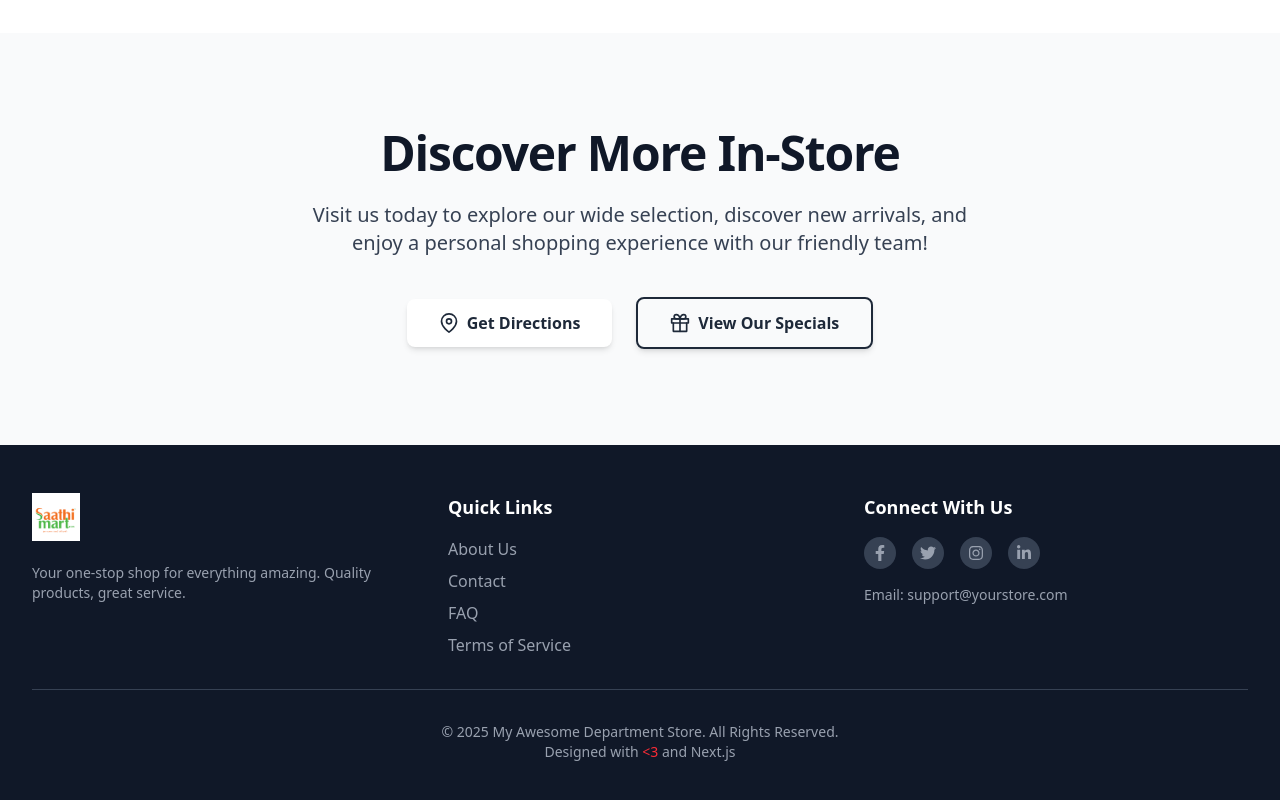
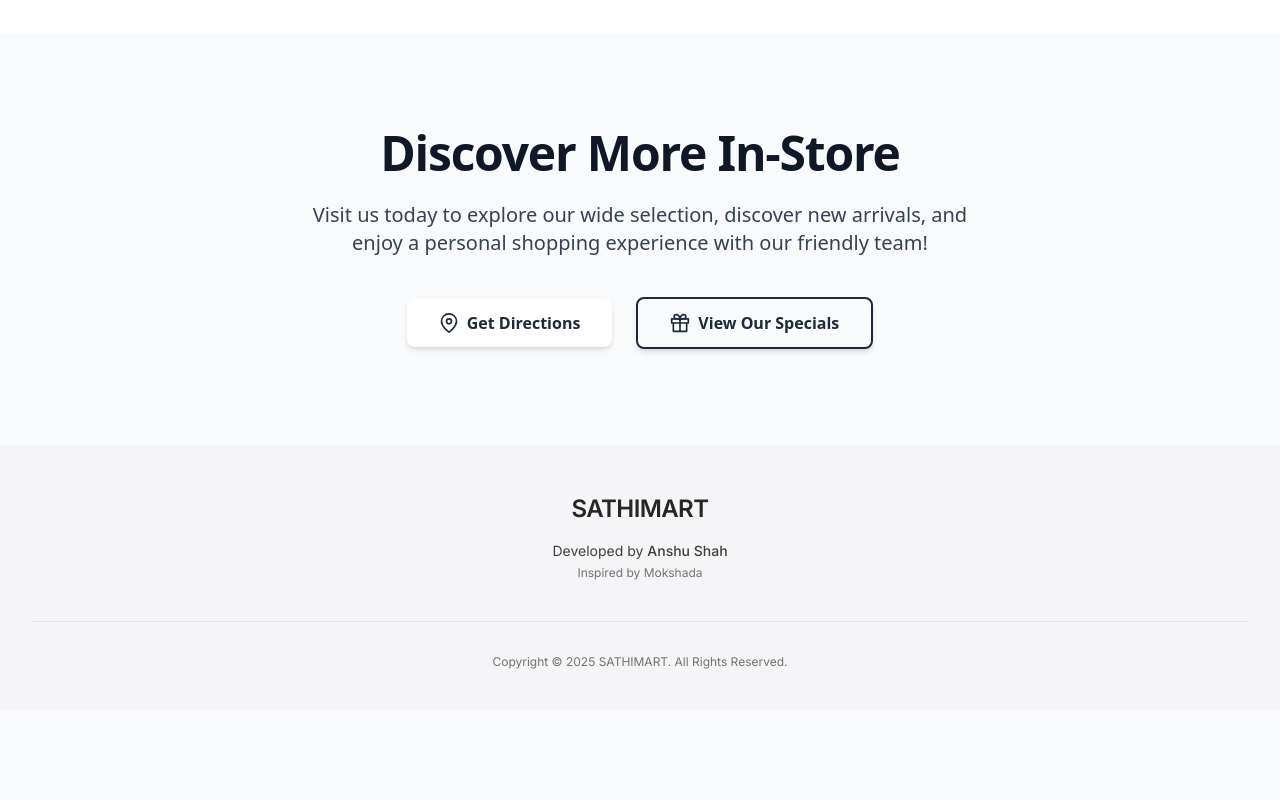
Before and after one commit to shahanshu/pathivara-store-pos, a Next.js app: page / in a window 1280 px wide. Shown: the part 2805-3605 px from the top of the page. After the commit the page ends 3515 px from the top, so only its background shows below. Built offline with nearby package versions, Linux system fonts and the light colour scheme; no server answers.

Commit message:
footer_added

```diff
--- a/app/components/landing/Footer.jsx
+++ b/app/components/landing/Footer.jsx
@@ -1,75 +1,54 @@
 // ----- File: app/components/landing/Footer.jsx -----
-// app/components/landing/Footer.jsx
 'use client';
-import Link from 'next/link';
 import { motion } from 'framer-motion';
-import { FaFacebookF, FaTwitter, FaInstagram, FaLinkedinIn } from 'react-icons/fa';
+import { Inter } from 'next/font/google'; // Changed from Ubuntu
+
+// Initialize Inter font with weights common in iOS-style UI
+const inter = Inter({
+  weight: ['400', '500', '600'], // Regular, Medium, SemiBold
+  subsets: ['latin'],
+});
 
 const Footer = () => {
   const currentYear = new Date().getFullYear();
-
-  const socialLinks = [
-    { icon: <FaFacebookF />, href: '#', label: 'Facebook' },
-    { icon: <FaTwitter />, href: '#', label: 'Twitter' },
-    { icon: <FaInstagram />, href: '#', label: 'Instagram' },
-    { icon: <FaLinkedinIn />, href: '#', label: 'LinkedIn' },
-  ];
 
   return (
     <motion.footer
       initial={{ opacity: 0 }}
       whileInView={{ opacity: 1 }}
       viewport={{ once: true, amount: 0.1 }}
-      transition={{ duration: 0.8 }}
-      className="bg-gray-900 text-gray-400 py-12"
+      transition={{ duration: 0.7, ease: "easeOut" }} // Smooth fade-in
+      // Apply Inter font, Apple-like light gray background, base text color, and responsive padding
+      className={`${inter.className} bg-[#f5f5f7] text-neutral-600 pt-10 pb-8 sm:pt-12 sm:pb-10`}
     >
-      <div className="container mx-auto px-4 sm:px-6 lg:px-8">
-        <div className="grid grid-cols-1 md:grid-cols-3 gap-8 mb-8">
-          <div>
-            {/* Footer Logo */}
-            <Link href="/" className="inline-block mb-4">
-              <img
-                src="/images/sathimart_logo.png"
-                alt="Sathi Mart Logo"
-                className="h-12 w-auto"
-              />
-            </Link>
-            <p className="text-sm">Your one-stop shop for everything amazing. Quality products, great service.</p>
-          </div>
-          <div>
-            <h4 className="text-lg font-semibold text-white mb-4">Quick Links</h4>
-            <ul className="space-y-2">
-              <li><Link href="/about" className="hover:text-white transition-colors">About Us</Link></li>
-              <li><Link href="/contact" className="hover:text-white transition-colors">Contact</Link></li>
-              <li><Link href="/faq" className="hover:text-white transition-colors">FAQ</Link></li>
-              <li><Link href="/terms" className="hover:text-white transition-colors">Terms of Service</Link></li>
-            </ul>
-          </div>
-          <div>
-            <h4 className="text-lg font-semibold text-white mb-4">Connect With Us</h4>
-            <div className="flex space-x-4">
-              {socialLinks.map(link => (
-                <a
-                  key={link.label}
-                  href={link.href}
-                  aria-label={link.label}
-                  target="_blank"
-                  rel="noopener noreferrer"
-                  className="text-gray-400 hover:text-white transition-colors p-2 bg-gray-700 rounded-full"
-                >
-                  {link.icon}
-                </a>
-              ))}
-            </div>
-            <p className="mt-4 text-sm">Email: <a href="mailto:support@yourstore.com"
-              className="hover:text-white">support@yourstore.com</a></p>
+      <div className="container mx-auto px-5 sm:px-6 lg:px-8"> {/* Responsive container padding */}
+        <div className="flex flex-col items-center text-center">
+          {/* Project Name - styled for modern, clear branding */}
+          <h3 className="text-xl sm:text-2xl font-semibold tracking-tight text-neutral-800">
+            SATHIMART
+          </h3>
+
+          {/* Developer & Inspiration section - concise and clear */}
+          <div className="mt-3 sm:mt-4 space-y-1"> {/* Adjusted spacing for visual appeal */}
+            <p className="text-sm text-neutral-700"> {/* Slightly more prominent text for developer info */}
+              Developed by <span className="font-medium">Anshu Shah</span>
+            </p>
+            <p className="text-xs text-neutral-500"> {/* Subtle text for inspiration */}
+              Inspired by Mokshada
+            </p>
           </div>
         </div>
-        <div className="border-t border-gray-700 pt-8 text-center text-sm">
-          <p>© {currentYear} My Awesome Department Store. All Rights Reserved.</p>
-          {/* Ensure the following line's text makes sense or remove if not applicable */}
-          {/* Corrected line below */}
-          <p>Designed with <span className="text-red-500">{ '<3' }</span> and Next.js</p>
+
+        {/* Divider and Copyright Section - common pattern in modern footers */}
+        <div className="mt-8 sm:mt-10 border-t border-neutral-200 pt-6 sm:pt-8 text-center"> {/* Subtle divider, generous spacing */}
+          <p className="text-xs text-neutral-500">
+            Copyright © {currentYear} SATHIMART. All Rights Reserved.
+            {/* Example of how Apple-style links could be added: */}
+            {/* <span className="mx-1.5 hidden sm:inline">|</span>
+            <a href="/privacy-policy" className="hover:text-neutral-700 transition-colors">Privacy Policy</a>
+            <span className="mx-1.5 hidden sm:inline">|</span>
+            <a href="/terms-of-service" className="hover:text-neutral-700 transition-colors">Terms of Service</a> */}
+          </p>
         </div>
       </div>
     </motion.footer>
```
